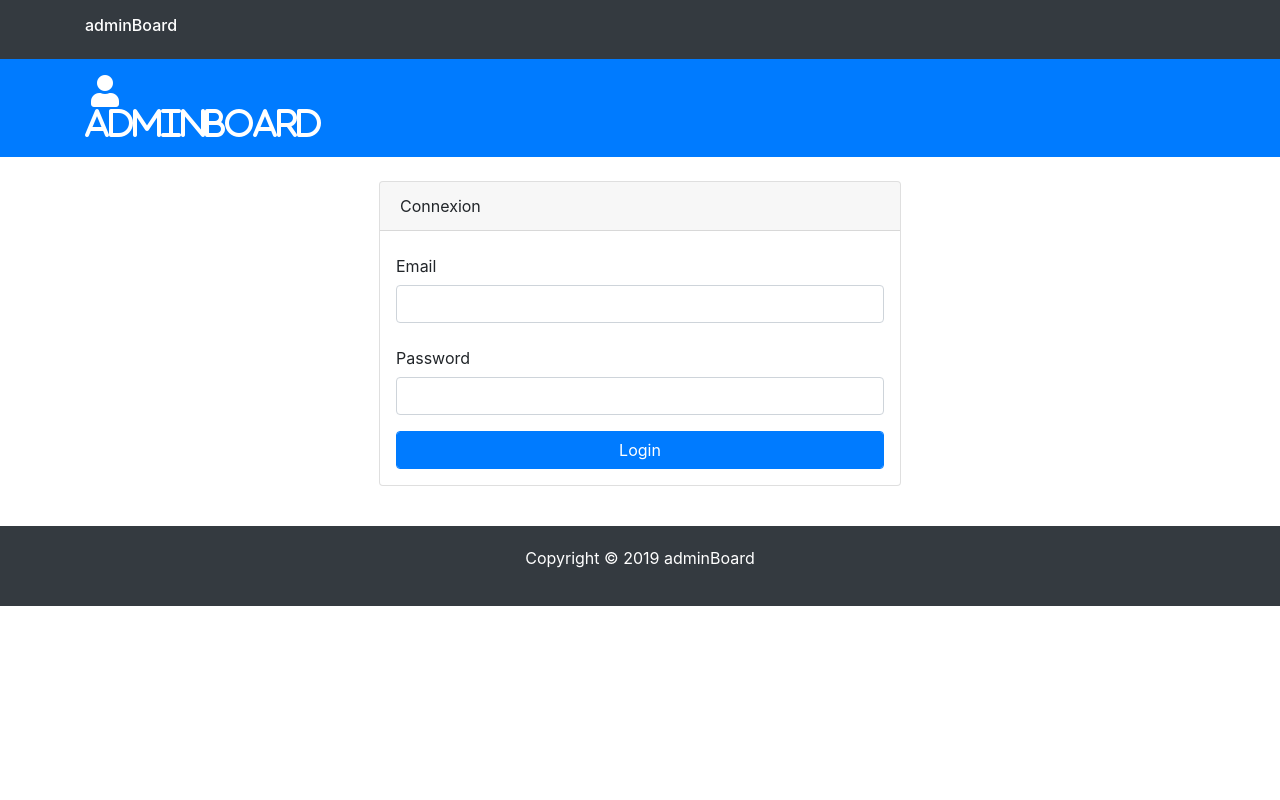
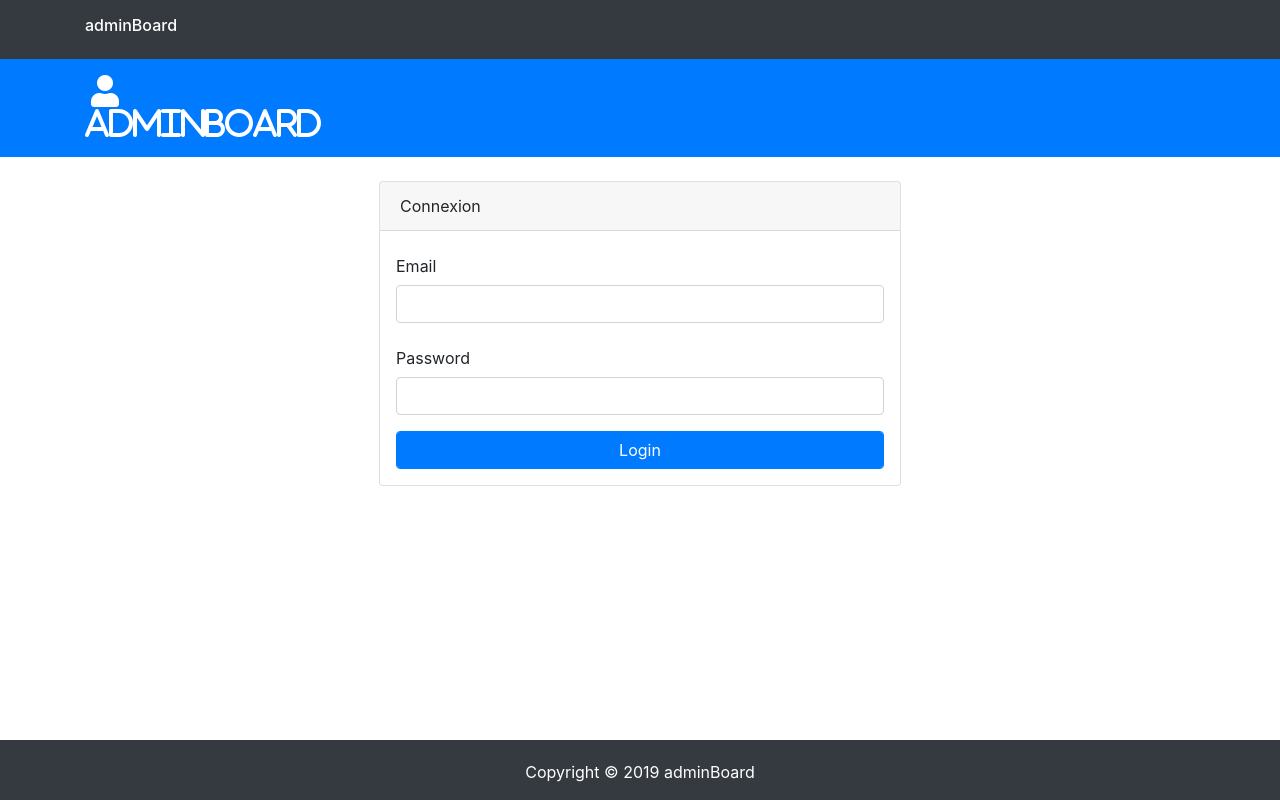
Before and after one commit to Hariratou/AdminBoard, a plain HTML site: page index5.html in a window 1280 px wide. Drawn offline with nearby package versions, Linux system fonts and the light colour scheme.

Commit message:
Update index5.html

```diff
--- a/index5.html
+++ b/index5.html
@@ -1,6 +1,5 @@
  <!DOCTYPE html>
 <html lang="en">
-
 <head>
     <meta charset="UTF-8">
     <meta name="viewport" content="width=device-width, initial-scale=1.0">
@@ -76,7 +75,7 @@
 
     <!--footer-->
     <footer>
-        <div class="container-fluid bg-dark text-white mt-3" style="padding: 20px;">
+        <div class="container-fluid bg-dark text-white mt-3" style="padding-top: 20px; padding-top: 20px; position: absolute; bottom: 0px;">
             <div class="container">
                 <div class="col text-center">
                     <p>Copyright © 2019 adminBoard</p>
@@ -85,5 +84,4 @@
         </div>
     </footer>
 </body>
-
 </html>
```
